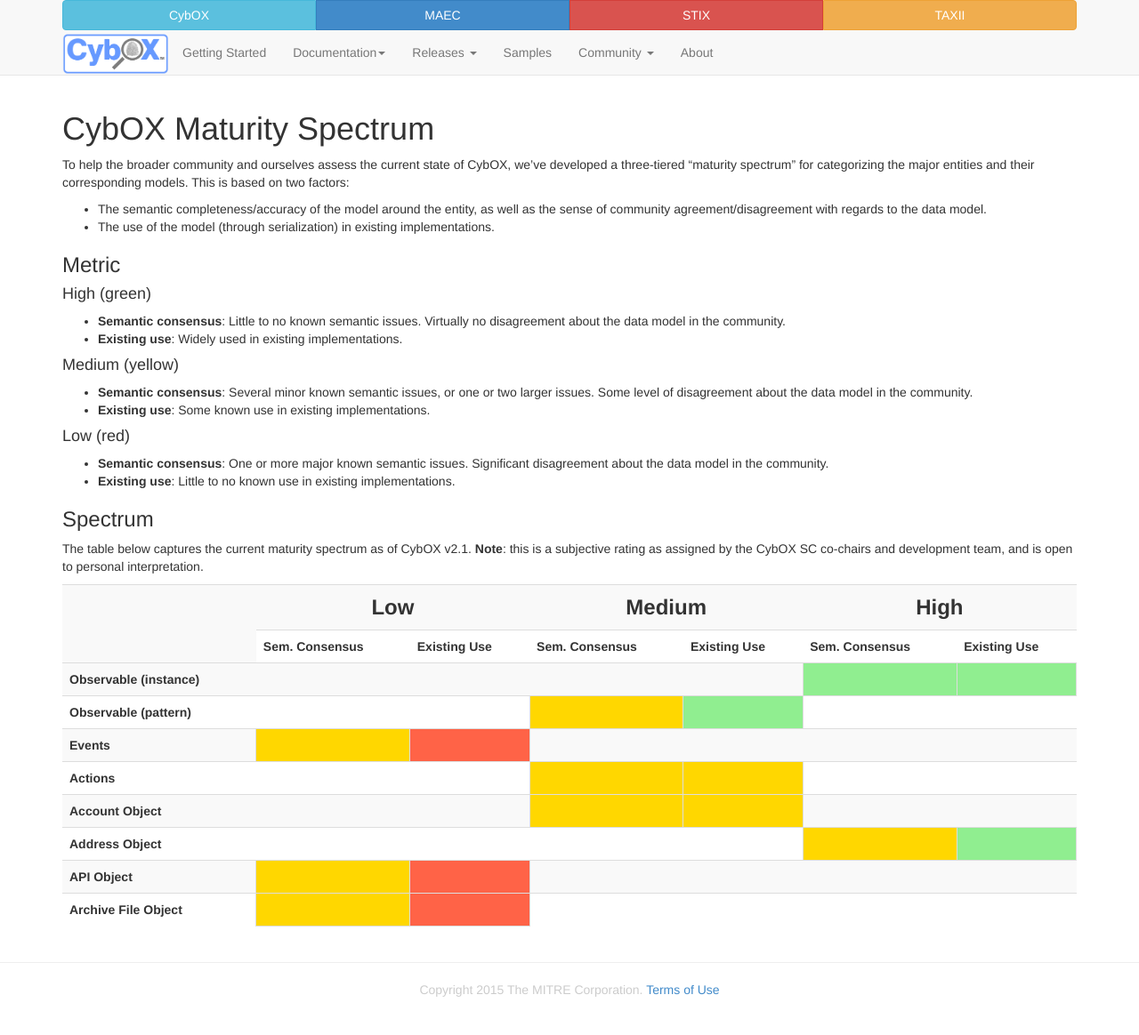
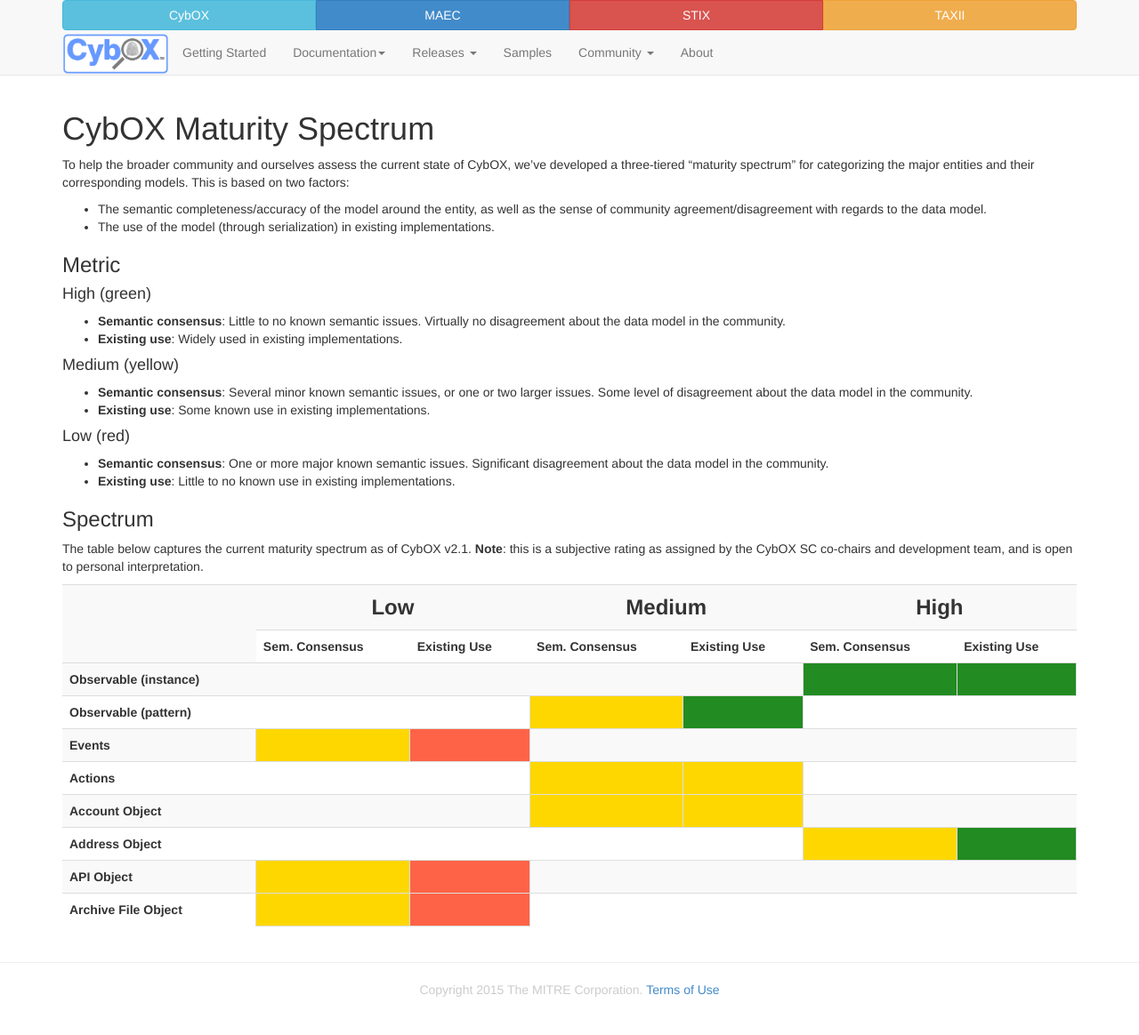
Before and after one commit to CybOXProject/cyboxproject.github.io, a Jekyll site: the page built from maturity-spectrum/index.md, in a window 1280 px wide. Shown: the whole page at 89% size. Built offline with Jekyll 4.4.1, drawn with Linux system fonts in a browser that asks for light colours; Markdown is read by kramdown in place of the engine named in the settings.

Commit message:
Updated colors

```diff
--- a/maturity-spectrum/index.md
+++ b/maturity-spectrum/index.md
@@ -49,14 +49,14 @@
   <th scope="row"><b>Observable (instance)</b></th>
   <td colspan="2"></td>
   <td colspan="2"></td>
-  <td style="border: 1px solid #ddd; background-color: lightgreen;"></td>
-  <td style="border: 1px solid #ddd; background-color: lightgreen;"></td>
+  <td style="border: 1px solid #ddd; background-color: forestgreen;"></td>
+  <td style="border: 1px solid #ddd; background-color: forestgreen;"></td>
 </tr>
 <tr>
   <th scope="row"><b>Observable (pattern)</b></th>
   <td colspan="2"></td>
   <td style="border: 1px solid #ddd; background-color: gold;"></td>
-  <td style="border: 1px solid #ddd; background-color: lightgreen;"></td>
+  <td style="border: 1px solid #ddd; background-color: forestgreen;"></td>
   <td colspan="2"></td>
 </tr>
 <tr>
@@ -85,7 +85,7 @@
   <td colspan="2"></td>
   <td colspan="2"></td>
   <td style="border: 1px solid #ddd; background-color: gold;"></td>
-  <td style="border: 1px solid #ddd; background-color: lightgreen;"></td>
+  <td style="border: 1px solid #ddd; background-color: forestgreen;"></td>
 </tr>
 <tr>
   <th scope="row"><b>API Object</b></th>
```
